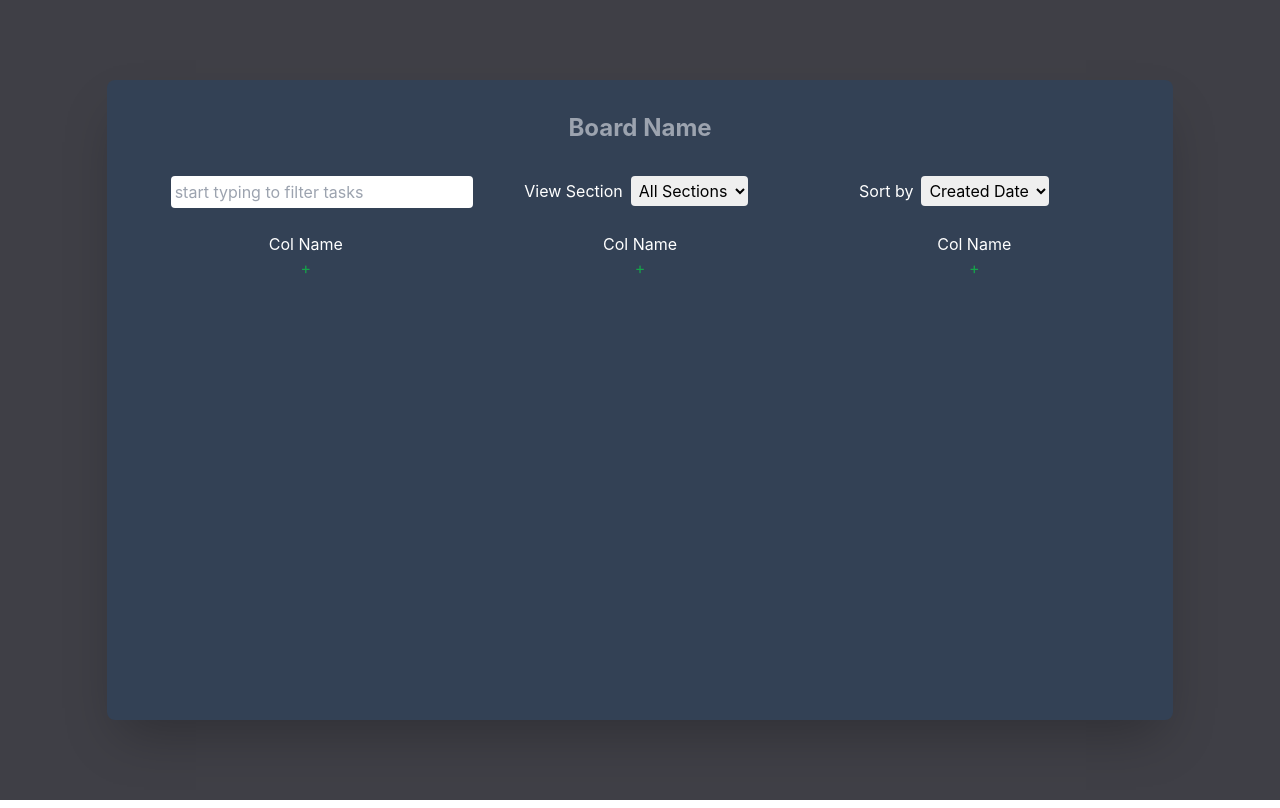
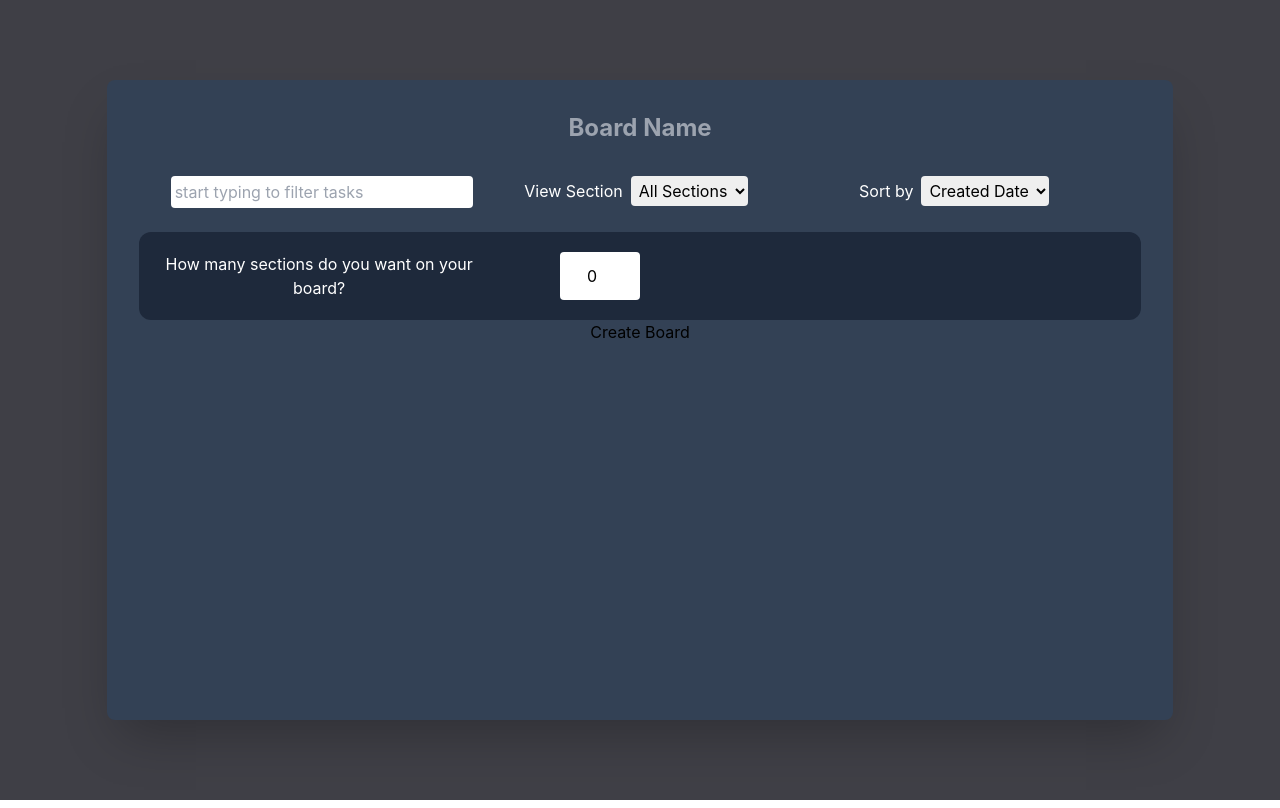
Before and after one commit to bahmanashtari/kanban, a React (Create React App) app: page / in a window 1280 px wide. Built offline with nearby package versions, Linux system fonts and the light colour scheme.

Commit message:
add: the create new board component

```diff
--- a/src/components/BoardSection.js
+++ b/src/components/BoardSection.js
@@ -36,7 +36,6 @@ const BoardSection = props => {
 
 	const deleteHandler = taskId => {
 		const updatedTasks = tasks.filter(task => task.id !== taskId)
-		console.log(updatedTasks)
 		setTasks(updatedTasks)
 	}
 
--- /dev/null
+++ b/src/components/CreateNewBoard.js
@@ -0,0 +1,63 @@
+import { useState } from 'react'
+
+const CreateNewBoard = props => {
+	const [sectionCount, setSectionCount] = useState(0)
+
+	const sectionCountChangeHandler = event => {
+		setSectionCount(event.target.value)
+	}
+
+	const formSubmitHandler = event => {
+		event.preventDefault()
+
+		const formJson = Object.fromEntries(
+			new FormData(event.target).entries()
+		)
+		console.log(formJson)
+	}
+
+	let sectionNameInputs = []
+	for (let i = 0; i < sectionCount; i++) {
+		sectionNameInputs = [
+			...sectionNameInputs,
+			<section className='grid grid-flow-col grid-cols-2 space-x-20 p-5 bg-slate-800 rounded-xl'>
+				<label htmlFor='sectionName' className='text-white'>
+					Enter section's name
+				</label>
+				<input
+					className='w-3/12 rounded text-center'
+					type='text'
+					name='sectionName'
+					id='sectionName'
+				/>
+			</section>,
+		]
+	}
+
+	return (
+		<form
+			onSubmit={formSubmitHandler}
+			name='createNewBoard'
+			id='createNewBoard'>
+			<section className='grid grid-flow-col grid-cols-3 space-x-20 p-5 bg-slate-800 rounded-xl'>
+				<label htmlFor='sectionCount' className='text-white'>
+					How many sections do you want on your board?
+				</label>
+				<input
+					className='w-3/12 rounded text-center'
+					type='number'
+					name='sectionCount'
+					id='sectionCount'
+					value={sectionCount}
+					onChange={sectionCountChangeHandler}
+				/>
+			</section>
+			{sectionCount !== 0 && sectionNameInputs}
+			<button type='submit' htmlFor='createNewBoard'>
+				Create Board
+			</button>
+		</form>
+	)
+}
+
+export default CreateNewBoard
--- a/src/components/Filters.js
+++ b/src/components/Filters.js
@@ -5,7 +5,8 @@ const Filters = props => {
 				className='p-1 mx-2 rounded'
 				type='text'
 				id='search'
-				placeholder='start typing to filter tasks'></input>
+				placeholder='start typing to filter tasks'
+			/>
 			<div>
 				<label className='text-white' htmlFor='section-filter'>
 					View Section
--- a/src/components/MainBoard.js
+++ b/src/components/MainBoard.js
@@ -1,7 +1,14 @@
+import { useState } from 'react'
+
 import BoardSection from './BoardSection'
 import Filters from './Filters'
+import CreateNewBoard from './CreateNewBoard'
 
 const MainBoard = props => {
+	const [sections, setSections] = useState([])
+
+	const sectionsToShow = sections.map(section => <BoardSection />)
+
 	return (
 		<div className='bg-zinc-700 flex items-center justify-center h-screen'>
 			<div className='bg-slate-700 shadow-2xl rounded-lg p-8 w-5/6 h-4/5'>
@@ -12,9 +19,8 @@ const MainBoard = props => {
 					<Filters />
 				</section>
 				<section className='h-full grid grid-flow-col'>
-					<BoardSection />
-					<BoardSection />
-					<BoardSection />
+					{sections.length > 0 && sectionsToShow}
+					{sections.length === 0 && <CreateNewBoard />}
 				</section>
 			</div>
 		</div>
```
